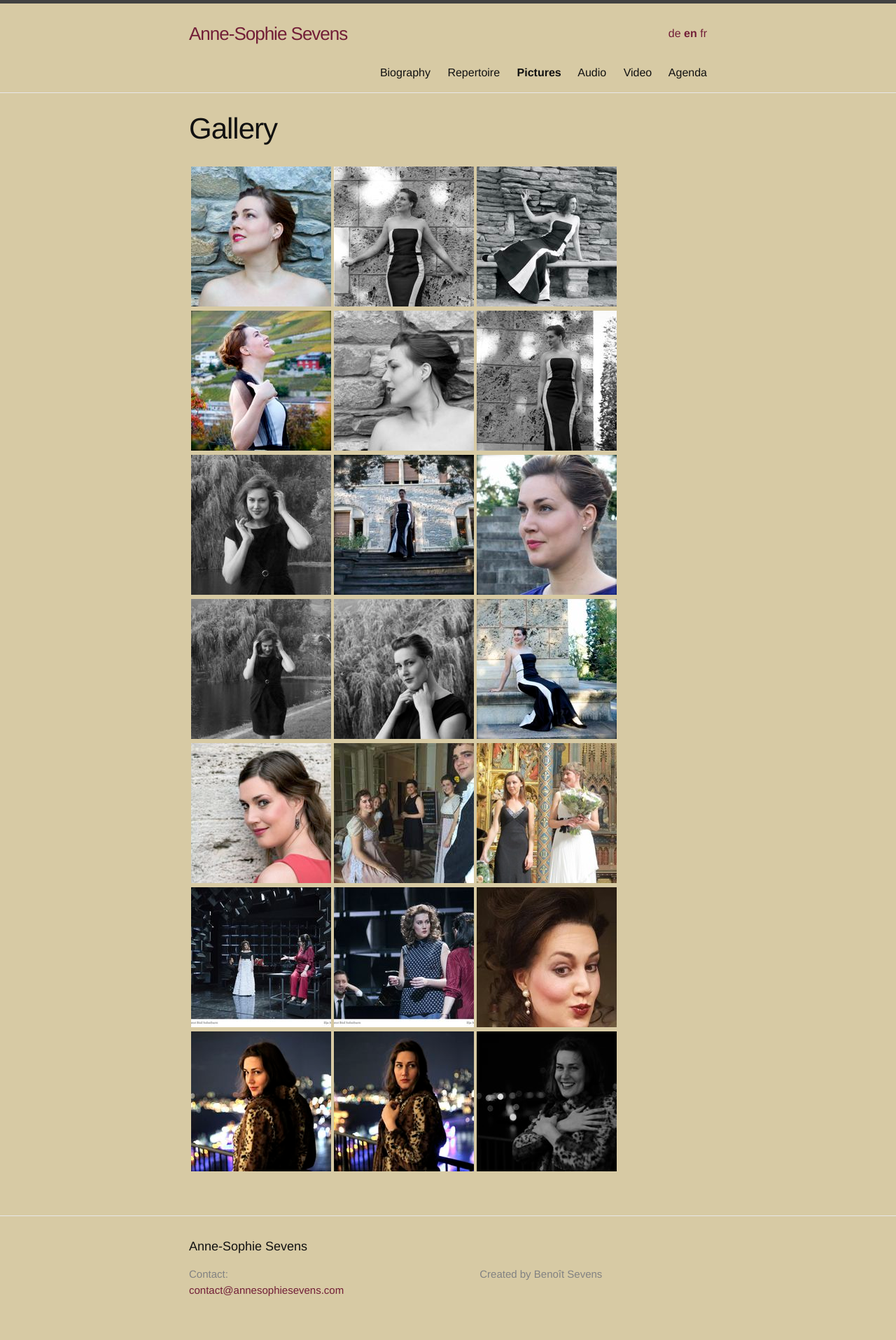
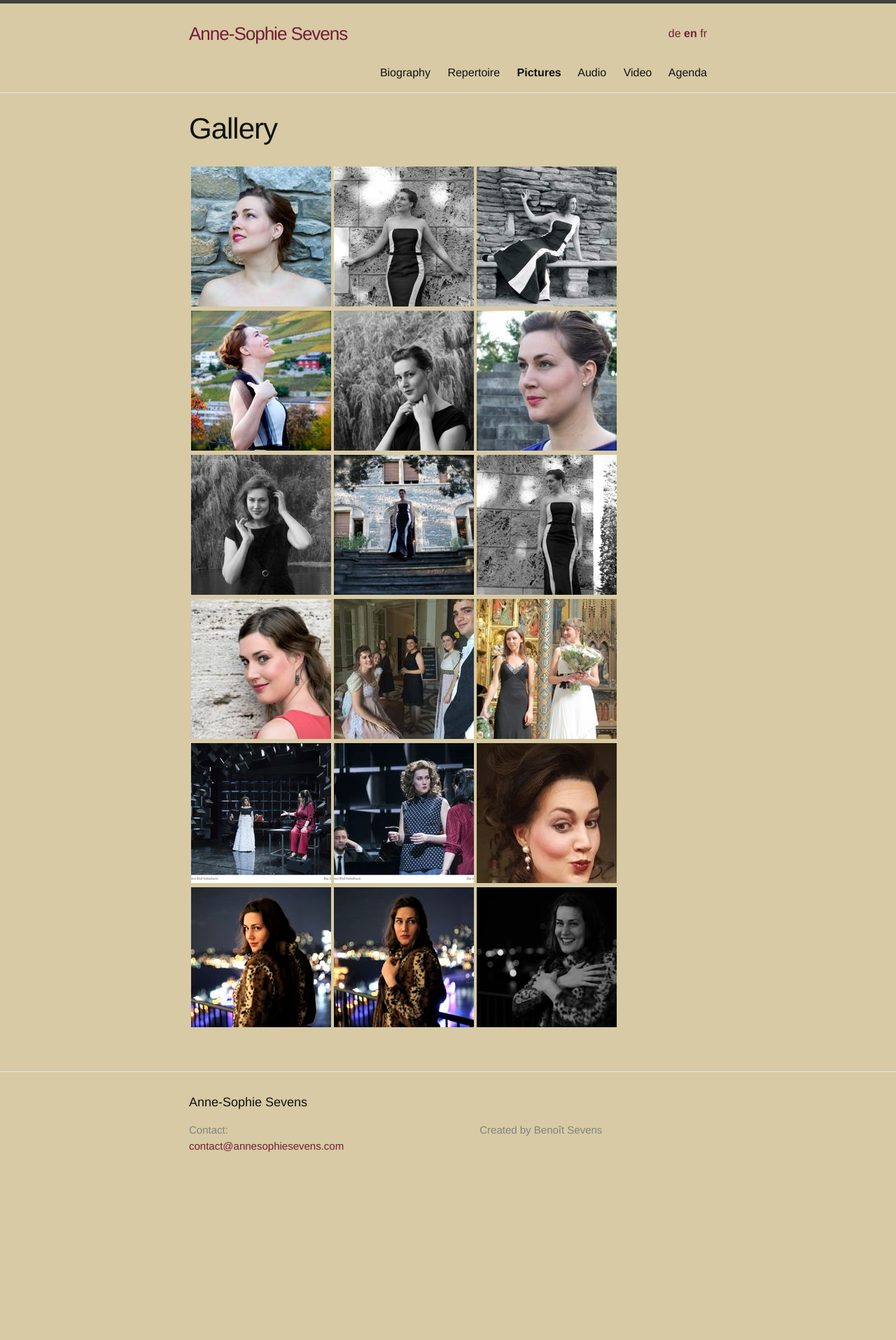
Before and after one commit to annesophie-sevens/annesophie-sevens.github.io, a Jekyll site: the page built from pictures-en.md, in a window 1280 px wide. Shown: the whole page at 70% size. Built offline with Jekyll 4.4.1, drawn with Linux system fonts in a browser that asks for light colours; after the commit the page ends 1709 px from its top, so only the background shows below that.

Commit message:
Update pictures-en.md

```diff
--- a/pictures-en.md
+++ b/pictures-en.md
@@ -7,11 +7,9 @@
 ---
 | <a href="/assets/a10.jpg"> ![]({{ site.baseurl }}/assets/a10-thumbnail.jpg) </a> | <a href="/assets/a8.jpg"> ![]({{ site.baseurl }}/assets/a8-thumbnail.jpg) </a> | <a href="/assets/a6.jpg">  ![]({{ site.baseurl }}/assets/a6-thumbnail.jpg) </a> |
 
-| <a href="/assets/a4.jpg"> ![]({{ site.baseurl }}/assets/a4-thumbnail.jpg) </a> | <a href="/assets/a2.jpg"> ![]({{ site.baseurl }}/assets/a2-thumbnail.jpg) </a> | <a href="/assets/a1.jpg">![]({{ site.baseurl }}/assets/a1-thumbnail.jpg) </a> |
+| <a href="/assets/a4.jpg"> ![]({{ site.baseurl }}/assets/a4-thumbnail.jpg) </a> | <a href="/assets/a11.jpg"> ![]({{ site.baseurl }}/assets/a11-thumbnail.jpg) </a> | <a href="/assets/a9.jpg">![]({{ site.baseurl }}/assets/a9-thumbnail.jpg) </a> |
 
-|  <a href="/assets/a14.jpg">  ![]({{ site.baseurl }}/assets/a14-thumbnail.jpg) </a> | <a href="/assets/a7.jpg"> ![]({{ site.baseurl }}/assets/a7-thumbnail.jpg) </a>|<a href="/assets/a9.jpg"> ![]({{ site.baseurl }}/assets/a9-thumbnail.jpg) </a>|
-
-| <a href="/assets/a13.jpg">  ![]({{ site.baseurl }}/assets/a13-thumbnail.jpg) </a> | <a href="/assets/a11.jpg"> ![]({{ site.baseurl }}/assets/a11-thumbnail.jpg) </a> | <a href="/assets/a12.jpg"> ![]({{ site.baseurl }}/assets/a12-thumbnail.jpg) </a>|
+|  <a href="/assets/a14.jpg">  ![]({{ site.baseurl }}/assets/a14-thumbnail.jpg) </a> | <a href="/assets/a7.jpg"> ![]({{ site.baseurl }}/assets/a7-thumbnail.jpg) </a>|<a href="/assets/a1.jpg"> ![]({{ site.baseurl }}/assets/a1-thumbnail.jpg) </a>|
 
 | <a href="/assets/muurfoto.jpg"> ![]({{ site.baseurl }}/assets/muurfoto_thumbnail.jpg) </a> | <a href="/assets/107.jpg"> ![]({{ site.baseurl }}/assets/107-thumbnail.jpg) </a> | <a href="/assets/101.jpg">![]({{ site.baseurl }}/assets/101-thumbnail.jpg) </a> |
 
```
